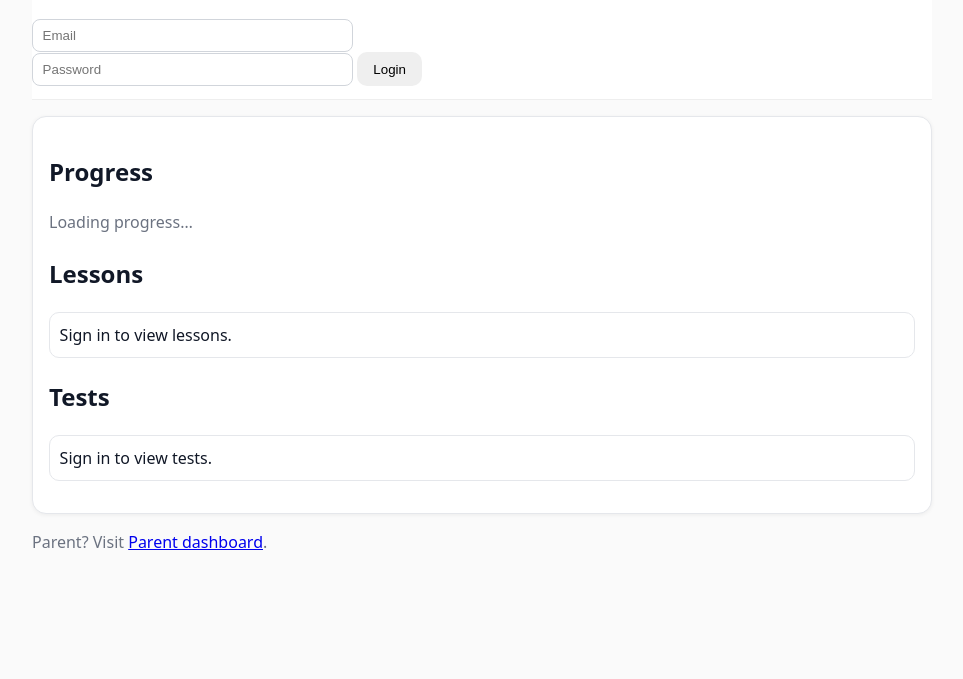
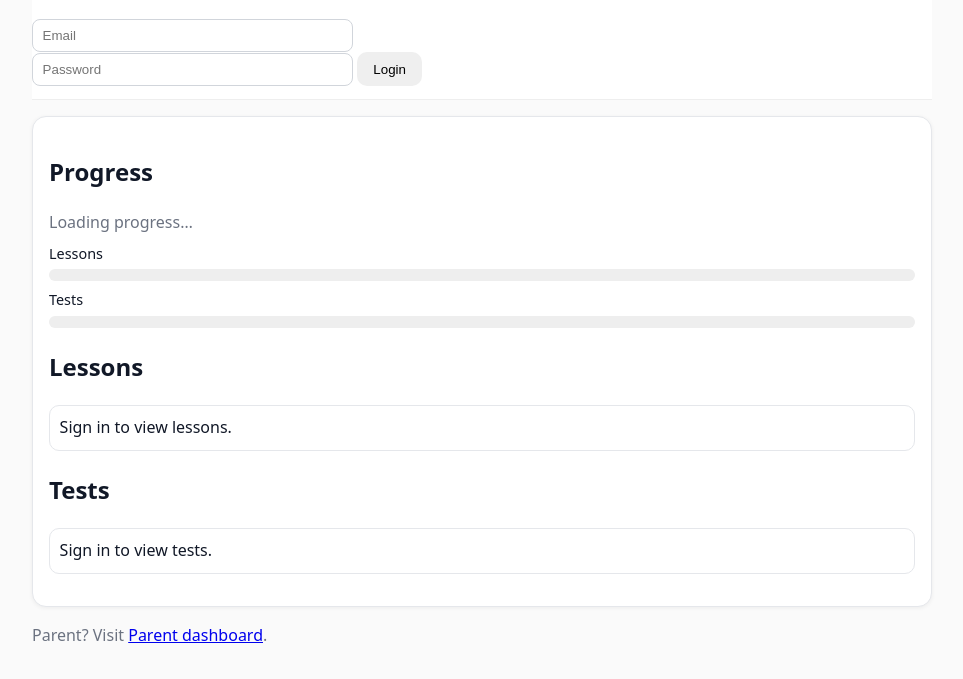
Before and after one commit to brutus-the-homeschooler/homeschoolmath, a plain HTML site: page index.html in a window 1280 px wide. Shown: the part 134-813 px from the top of the page, without its empty margins (158-1121 px from the left). Drawn offline with nearby package versions, Linux system fonts and the light colour scheme.

Commit message:
Update index.html

```diff
--- a/index.html
+++ b/index.html
@@ -8,6 +8,30 @@
   <script src="https://cdn.jsdelivr.net/npm/@supabase/supabase-js@2"></script>
   <script src="assets/supabaseClient.js"></script>
   <script src="assets/api.js"></script>
+  <style>
+    .progress-container {
+      margin: .5rem 0;
+    }
+    .progress-label {
+      font-size: .9rem;
+      margin-bottom: .25rem;
+      display: block;
+    }
+    .progress-bar {
+      width: 100%;
+      height: 12px;
+      background: #eee;
+      border-radius: 6px;
+      overflow: hidden;
+      position: relative;
+    }
+    .progress-fill {
+      height: 100%;
+      background: linear-gradient(90deg, #4caf50, #2e7d32);
+      width: 0;
+      transition: width .5s ease;
+    }
+  </style>
 </head>
 <body>
 <header style="display:flex;align-items:center;justify-content:space-between;gap:1rem;flex-wrap:wrap;">
@@ -29,6 +53,16 @@
   <h2>Progress</h2>
   <div id="progress-summary" class="muted">Loading progress…</div>
 
+  <div class="progress-container">
+    <span class="progress-label">Lessons</span>
+    <div class="progress-bar"><div id="lesson-progress" class="progress-fill"></div></div>
+  </div>
+
+  <div class="progress-container">
+    <span class="progress-label">Tests</span>
+    <div class="progress-bar"><div id="test-progress" class="progress-fill"></div></div>
+  </div>
+
   <h2>Lessons</h2>
   <ul id="lessons">Loading…</ul>
 
@@ -45,6 +79,8 @@
   const testsEl   = document.getElementById("tests");
   const filterEl  = document.getElementById("lesson-filter");
   const progressEl = document.getElementById("progress-summary");
+  const lessonProgressEl = document.getElementById("lesson-progress");
+  const testProgressEl   = document.getElementById("test-progress");
 
   // ----- Auth -----
   const ctx = await sb.currentUserWithProfile();
@@ -177,6 +213,13 @@
       Lessons: ${doneLessons}/${totalLessons} completed |
       Tests: ${doneTests}/${totalTests} completed
     `;
+
+    // ✅ Update progress bars
+    const lessonPct = totalLessons > 0 ? Math.round((doneLessons / totalLessons) * 100) : 0;
+    const testPct   = totalTests > 0 ? Math.round((doneTests / totalTests) * 100) : 0;
+
+    lessonProgressEl.style.width = lessonPct + "%";
+    testProgressEl.style.width   = testPct + "%";
   }
 
   // ----- Initial fetch -----
```
